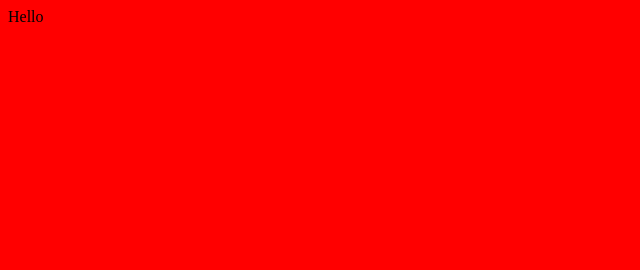
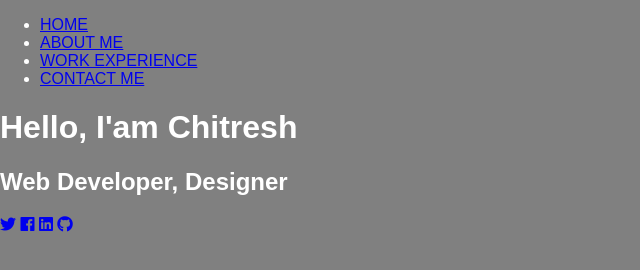
Before and after one commit to Chitresh97/my-portfolio, a website: page index.html in a window 1280 px wide. Shown: the whole page, without its empty margins (0-640 px from the left). Drawn offline with Linux system fonts and the light colour scheme.

Commit message:
home page html created

```diff
--- a/index.html
+++ b/index.html
@@ -1,11 +1,52 @@
 <!DOCTYPE html>
 <html lang="en" dir="ltr">
+
 <head>
   <meta charset="utf-8">
+  <link rel="stylesheet" href="https://use.fontawesome.com/releases/v5.2.0/css/all.css" integrity="sha384-hWVjflwFxL6sNzntih27bfxkr27PmbbK/iSvJ+a4+0owXq79v+lsFkW54bOGbiDQ" crossorigin="anonymous">
   <link rel="stylesheet" href="/css/main.css">
   <title>Welcome To My Portfolio</title>
 </head>
+
 <body>
-    Hello
+  <header>
+    <div class="menu-btn">
+      <div class="btn-line"></div>
+      <div class="btn-line"></div>
+      <div class="btn-line"></div>
+    </div>
+    <nav class="menu">
+      <div class="menu-branding"></div>
+      <div class="portrait"></div>
+      <ul class="menu-nav">
+        <li class="nav-item">
+          <a href="/" class="nav-lin">HOME</a>
+        </li>
+        <li class="nav-item">
+          <a href="/" class="nav-lin">ABOUT ME</a>
+        </li>
+        <li class="nav-item">
+          <a href="/" class="nav-lin">WORK EXPERIENCE</a>
+        </li>
+        <li class="nav-item">
+          <a href="/" class="nav-lin">CONTACT ME</a>
+        </li>
+      </ul>
+    </nav>
+  </header>
+  <main id="home">
+    <h1 class="lg-heading">Hello, I'am <span class="text-secondary">Chitresh</span></h1>
+    <h2 class="sm-heading">Web Developer, Designer</h2>
+    <div class="icons">
+      <a href="#"><i class="fab fa-twitter "></i></a>
+      <a href="#"><i class="fab fa-facebook"></i></a>
+      <a href="#"><i class="fab fa-linkedin"></i></a>
+      <a href="#"><i class="fab fa-github"></i></a>
+    </div>
+  </main>
+  <script type="text/javascript" src="js/main.js">
+
+  </script>
 </body>
+
 </html>
--- a/scss/main.scss
+++ b/scss/main.scss
@@ -1,3 +1,7 @@
 body{
-  background: red;
+  background: gray;
+  color: white;
+  font-family: sans-serif;
+  margin: 0;
+  height: 100%;
 }
```
Also changed, not shown: css/main.css, js/main.js (added). Lines whose indentation alone changed are shown as unchanged.
